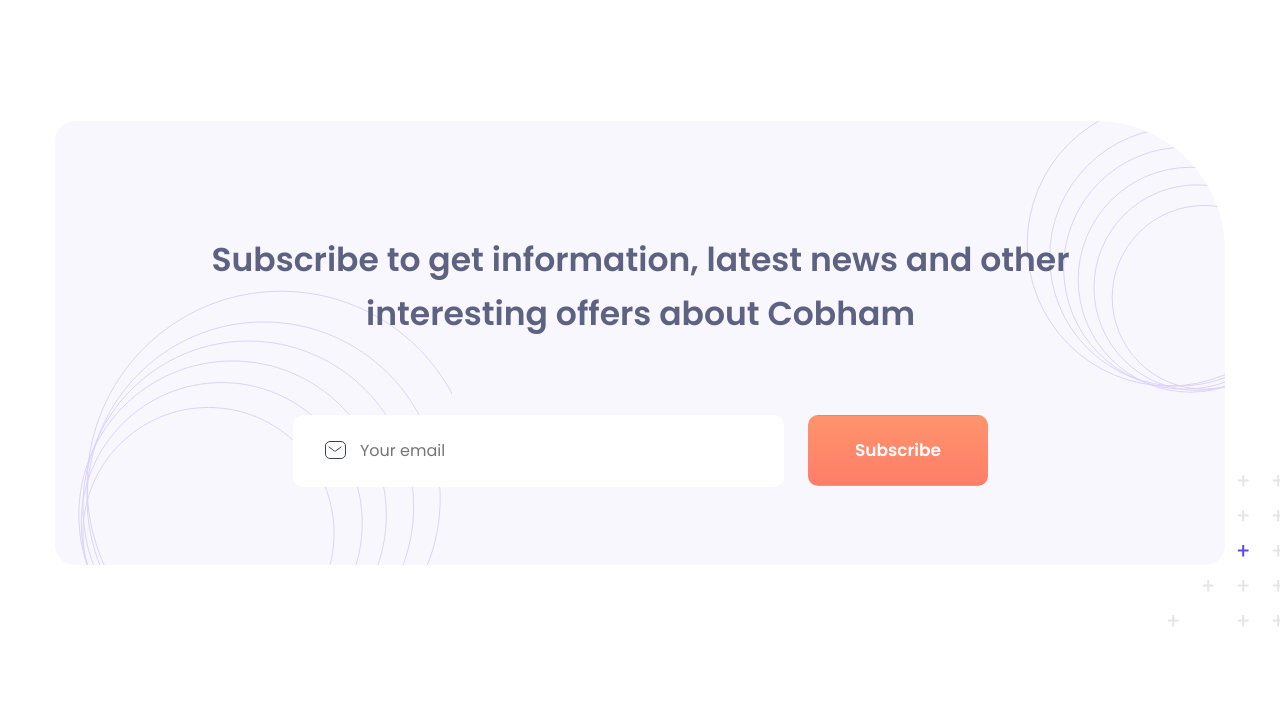
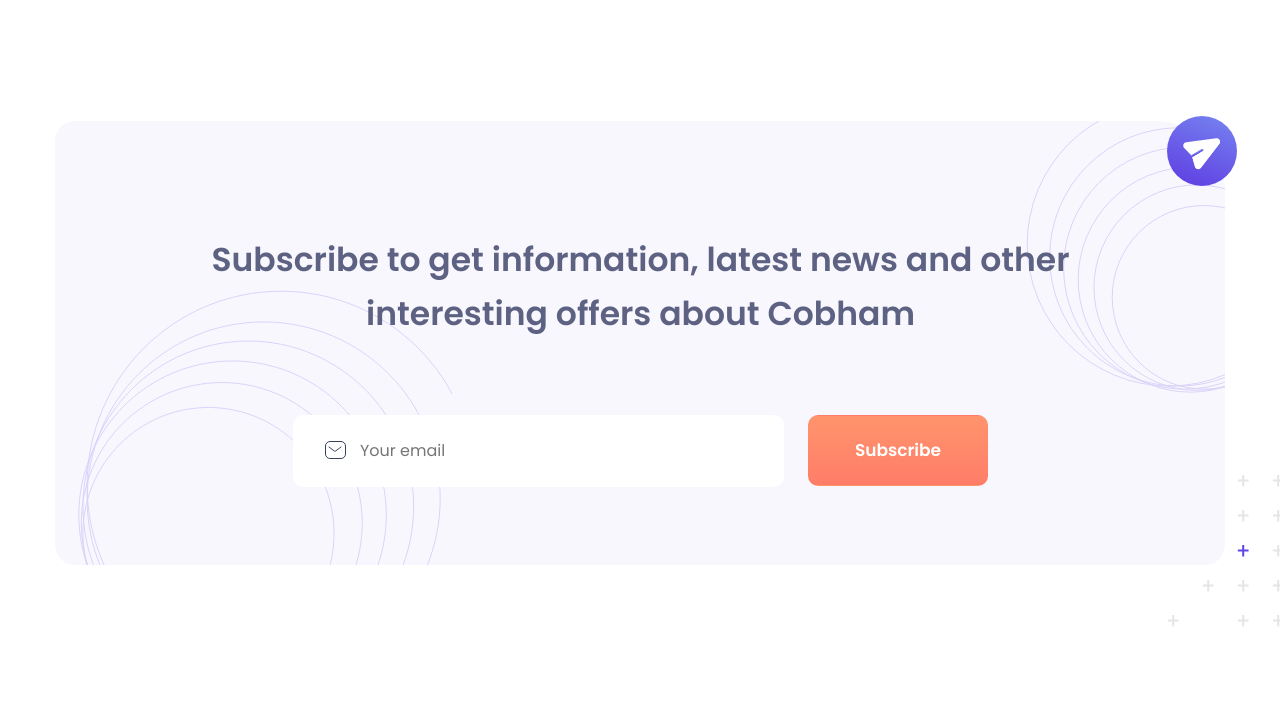
Before and after one commit to Eugene-Spain/HW_9_Yevhen_Kozelskyi, a plain HTML site: page index.html in a window 1280 px wide. Shown: the part 3727-4436 px from the top of the page. Drawn offline with nearby package versions, Linux system fonts and the light colour scheme; a web font is replaced by a local one.

Commit message:
telegram icon added

```diff
--- a/index.html
+++ b/index.html
@@ -300,6 +300,7 @@
         <div class="subscribe__eclipse-2"></div>
         </div>
         <div class="subscribe__pluses-decor"></div>
+        <div class="subscribe__telegram-decor"></div>
     </section>
     <footer>
         <ul class="footer__wrapper">
--- a/styles/style.css
+++ b/styles/style.css
@@ -834,7 +834,7 @@
 .subscribe__wrapper {
     margin-top: 124px;
     padding: 79px 155px 78px 156px;
-    border-radius: 20px 129px 20px 20px;
+    border-radius: 20px 69px 20px 20px;
     background: var(--light-color, #f9f7fe);
     display: flex;
     flex-direction: column;
@@ -843,6 +843,7 @@
     position: relative;
     overflow: hidden;
     z-index: 10;
+
 }
 
 .subscribe__wrapper h3 {
@@ -921,7 +922,16 @@
     left: 95%;
     top: 78%;
 }
+.subscribe__telegram-decor{
+    background-image: url(../assets/svg/telegram-icon.svg);
+    width: 70px;
+    height: 70px;
+    position: absolute;
+    top: -1%;
+    right: -1%;
+    z-index: 15;
 
+}
 /* end subscribe block */
 
 /* footer block */
```
Also changed, not shown: assets/svg/telegram-icon.svg (added).
